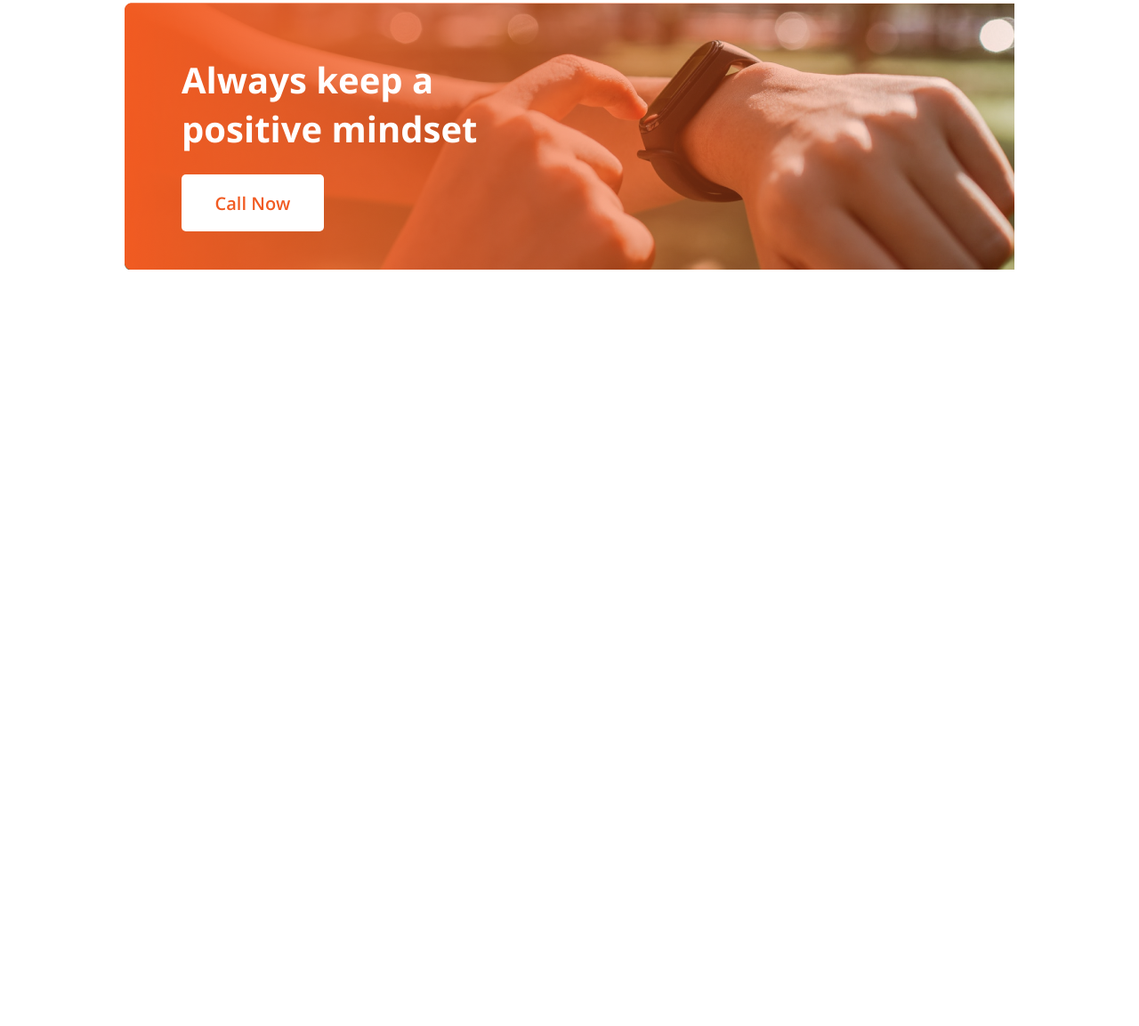
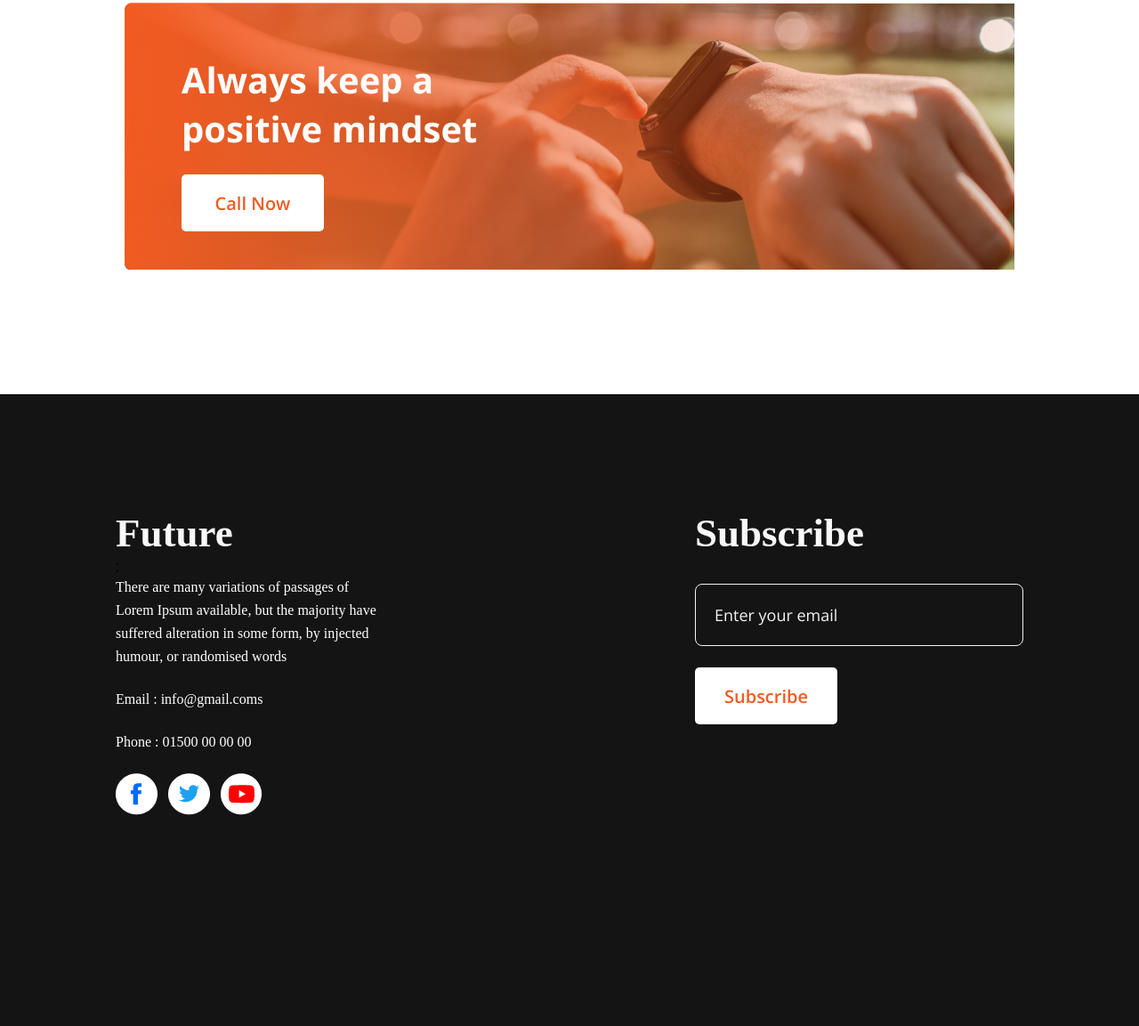
Before and after one commit to nashidrakib/new-year-new-me, a plain HTML site: page index.html in a window 1280 px wide. Shown: the part 2725-3878 px from the top of the page at 89% size. Before the commit the page ends 3168 px from the top, so only its background shows below. Drawn offline with nearby package versions, Linux system fonts and the light colour scheme.

Commit message:
completed webpage

```diff
--- a/index.html
+++ b/index.html
@@ -66,6 +66,27 @@
             </div>
         </section>
     </main>
+
+    <footer>
+        <div class="footer-cols">
+            <h4 class="footer-title">Future</h4>;
+            <p class="footer-description">There are many variations of passages of Lorem Ipsum available, but the majority have suffered alteration in some form, by injected humour, or randomised words</p>
+            <br>
+            <p class="footer-description">Email : info@gmail.coms</p>
+            <br>
+            <p class="footer-description">Phone : 01500 00 00 00</p>
+            <br>
+            <img src="images/icons/fb.png" alt="" class="footer-img">
+            <img src="images/icons/twitter.png" alt="" class="footer-img">
+            <img src="images/icons/youtube.png" alt="" class="footer-img">
+        </div>
+        <div class="footer-cols">
+            <h4 class="footer-title">Subscribe</h4>
+            <div><input placeholder="Enter your email" type="email" name="" id=""></div>
+            <button class="margin-fix">Subscribe</button>
+        </div>
+
+    </footer>
 </body>
 
 </html>
--- a/styles/webpage.css
+++ b/styles/webpage.css
@@ -176,3 +176,69 @@ ul li:before {
     color: green;
     content: '✓';
 }
+
+footer {
+    height: 577px;
+    ;
+    background-color: #151414;
+    display: flex;
+    justify-content: center;
+    gap: 352px;
+    padding: 130px;
+}
+
+.footer-cols {
+    display: block;
+    text-align: left;
+}
+
+.footer-description {
+    max-width: 485px;
+    color: #FFF;
+font-family: Work Sans;
+font-size: 16px;
+font-style: normal;
+font-weight: 400;
+line-height: 26px;
+}
+
+.footer-title {
+    color: #F8F8F8;
+    font-family: Work Sans;
+    font-size: 45px;
+    font-style: normal;
+    font-weight: 700;
+    line-height: normal;
+}
+::placeholder{
+    color: #F3F3F3;
+    opacity: 1;
+}
+
+input{
+    margin-top: 31px;
+    border: 1px solid #F3F3F3;
+    padding: 21px;
+    color: white;
+    background-color: #151414;
+    font-size: 18px;
+    height: 26px;
+    width: 325px;
+    font-weight: 400;
+    border-radius: 8px;
+}
+
+.margin-fix{
+    margin-top: 24px;
+    border-radius: 5px;
+    color: #F15B22;
+    background: #FFF;
+    width: 160px;
+    height: 64px;
+    font-size: 20px;
+    font-weight: 600;
+}
+
+.footer-img{
+    margin-right: 8px;
+}
```
